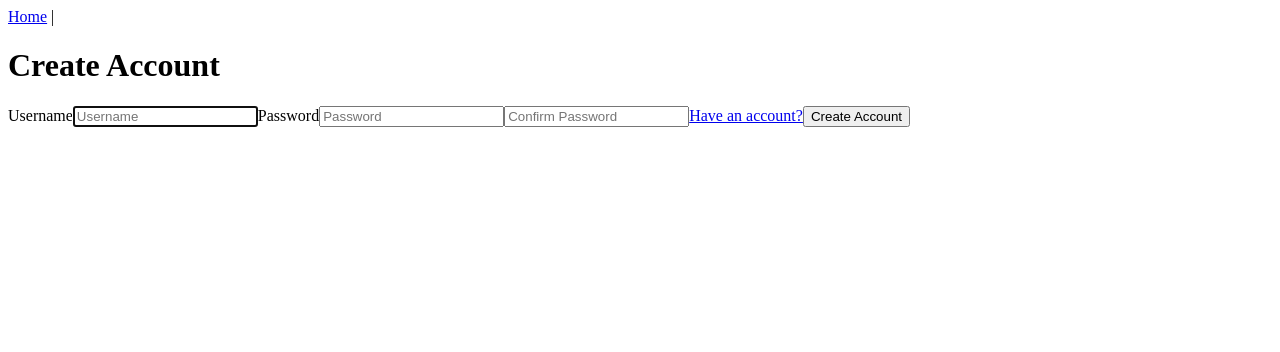
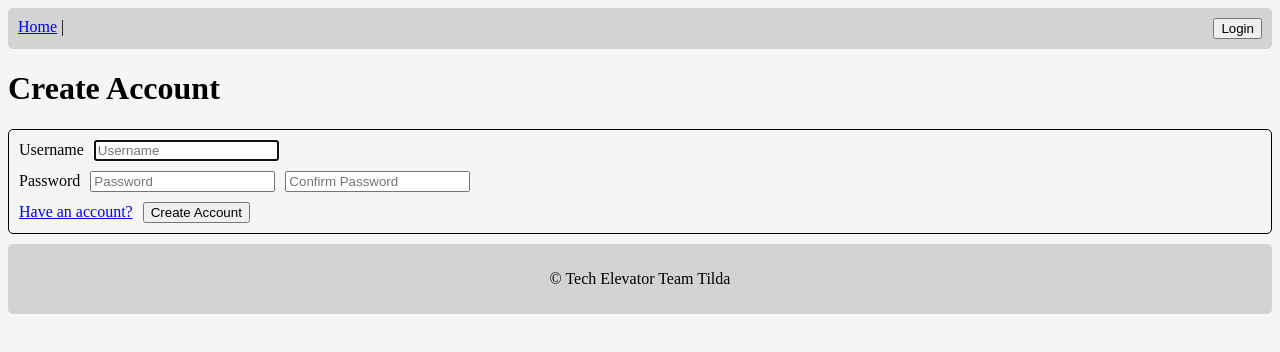
Before and after one commit to jacquelynfinucan/Play-Pals-Final-Capstone, a Vue app in the folder vue/: page /register in a window 1280 px wide. Shown: the top 352 px of the page. Built offline with nearby package versions, Linux system fonts and the light colour scheme.

Commit message:
Added a Home page for the base path, switched the the login path to a Profile page, added a footer and header components, and did some inital styling of the components

```diff
--- a/vue/src/App.vue
+++ b/vue/src/App.vue
@@ -1,9 +1,25 @@
 <template>
   <div id="app">
-    <div id="nav">
-      <router-link v-bind:to="{ name: 'home' }">Home</router-link>&nbsp;|&nbsp;
-      <router-link v-bind:to="{ name: 'logout' }" v-if="$store.state.token != ''">Logout</router-link>
-    </div>
+    <header-top />
     <router-view />
+    <footer-bottom />
   </div>
 </template>
+
+<script>
+import HeaderTop from '@/components/HeaderTop.vue';
+import FooterBottom from '@/components/FooterBottom.vue';
+
+export default {
+  components: {
+    HeaderTop,
+    FooterBottom
+  }
+};
+</script>
+
+<style>
+body {
+  background-color: whitesmoke;
+}
+</style>
--- /dev/null
+++ b/vue/src/components/FooterBottom.vue
@@ -0,0 +1,22 @@
+<template>
+  <div class="footer">
+    <p>© Tech Elevator Team Tilda</p>
+  </div>
+</template>
+
+<script>
+export default {
+  name: "footer-bottom"
+};
+</script>
+
+<style scoped>
+.footer {
+    background-color: lightgrey;
+    text-align: center;
+    padding-top: 10px;
+    padding-bottom: 10px;
+
+    border-radius: 5px;
+}
+</style>
--- /dev/null
+++ b/vue/src/components/HeaderTop.vue
@@ -0,0 +1,47 @@
+<template>
+  <div class="header">
+    <nav>
+      <router-link v-bind:to="{ name: 'home' }">Home</router-link>&nbsp;|&nbsp;
+      <router-link v-bind:to="{ name: 'profile' }" v-if="$store.state.token != ''">Profile</router-link>
+    </nav>
+    <div class="login-controls">
+      <router-link tag="button" v-bind:to="{ name: 'login' }" v-if="$store.state.token == ''">Login</router-link>
+      <router-link tag="button" v-bind:to="{ name: 'logout' }" v-if="$store.state.token != ''">Logout</router-link>
+    </div>
+  </div>
+</template>
+
+<script>
+export default {
+  name: "header-top"
+};
+</script>
+
+<style scoped>
+.header {
+  background-color: lightgrey;
+
+  padding-top: 10px;
+  padding-bottom: 10px;
+  padding-left: 10px;
+  padding-right: 10px;
+
+  border-radius: 5px;
+
+  display: grid;
+  grid-template-columns: 1fr 1fr;
+  grid-template-areas:
+    "nav login";
+}
+
+nav {
+  grid-area: nav;
+}
+
+.login-controls {
+  grid-area: login;
+
+  display: flex;
+  justify-content: right;
+}
+</style>
--- a/vue/src/router/index.js
+++ b/vue/src/router/index.js
@@ -1,10 +1,12 @@
 import Vue from 'vue'
 import Router from 'vue-router'
-import Home from '../views/Home.vue'
+import Profile from '../views/Profile.vue'
 import Login from '../views/Login.vue'
 import Logout from '../views/Logout.vue'
 import Register from '../views/Register.vue'
 import store from '../store/index'
+import Home from '@/views/Home.vue'
+import NotFound from '@/views/NotFound.vue'
 
 Vue.use(Router)
 
@@ -26,7 +28,7 @@ const router = new Router({
       name: 'home',
       component: Home,
       meta: {
-        requiresAuth: true
+        requiresAuth: false
       }
     },
     {
@@ -53,6 +55,22 @@ const router = new Router({
         requiresAuth: false
       }
     },
+    {
+      path: "/profile",
+      name: "profile",
+      component: Profile,
+      meta: {
+        requiresAuth: true
+      }
+    },
+    {
+      path: "*",
+      name: "not-found",
+      component: NotFound,
+      meta: {
+        requiresAuth: false
+      }
+    }
   ]
 })
 
--- a/vue/src/views/Home.vue
+++ b/vue/src/views/Home.vue
@@ -1,7 +1,16 @@
 <template>
   <div class="home">
-    <h1>Home</h1>
-    <p>You must be authenticated to see this</p>
+    <h1>Pet Pals</h1>
+    <h2>Welcome to Pet Pals!</h2>
+    <div>
+      <h3>Pet Pals offers you the abilty to:</h3>
+      <ul>
+        <li> Find other pets for play dates </li>
+        <li> Find other pets for play dates </li>
+        <li> Find other pets for play dates </li>
+      </ul>
+    </div>
+    <h3>New users register <router-link v-bind:to="{name: 'register'}">HERE</router-link> to get started with your new pet adventures!</h3>
   </div>
 </template>
 
@@ -10,3 +19,7 @@ export default {
   name: "home"
 };
 </script>
+
+<style scoped>
+
+</style>
--- a/vue/src/views/Login.vue
+++ b/vue/src/views/Login.vue
@@ -12,6 +12,10 @@
         role="alert"
         v-if="this.$route.query.registration"
       >Thank you for registering, please sign in.</div>
+
+      <div class="input-controls">
+
+        <div class="username-control">
           <label for="username" class="sr-only">Username</label>
           <input
             type="text"
@@ -22,6 +26,9 @@
             required
             autofocus
           />
+        </div>
+
+        <div class="password-control">
           <label for="password" class="sr-only">Password</label>
           <input
             type="password"
@@ -31,8 +38,13 @@
             v-model="user.password"
             required
           />
+        </div>
+
         <router-link :to="{ name: 'register' }">Need an account?</router-link>
-      <button type="submit">Sign in</button>
+        <button id="submit" type="submit">Sign in</button>
+
+      </div>
+
     </form>
   </div>
 </template>
@@ -60,7 +72,7 @@ export default {
           if (response.status == 200) {
             this.$store.commit("SET_AUTH_TOKEN", response.data.token);
             this.$store.commit("SET_USER", response.data.user);
-            this.$router.push("/");
+            this.$router.push({name: 'profile'});
           }
         })
         .catch(error => {
@@ -74,3 +86,36 @@ export default {
   }
 };
 </script>
+
+
+<style scoped>
+#login {
+  margin-bottom: 10px;
+}
+
+.input-controls {
+  border: solid 1px black;
+  border-radius: 5px;
+  padding: 10px;
+}
+
+.username-control {
+  padding-bottom: 10px;
+}
+
+.password-control {
+  padding-bottom: 10px;
+}
+
+#username {
+  margin-left: 10px;
+}
+
+#password {
+  margin-left: 10px;
+}
+
+#submit {
+  margin-left: 10px;
+}
+</style>
--- /dev/null
+++ b/vue/src/views/NotFound.vue
@@ -0,0 +1,15 @@
+<template>
+  <div class="not-found">
+    <h1>404 Not Found</h1>
+  </div>
+</template>
+
+<script>
+export default {
+  name: "not-found"
+};
+</script>
+
+<style scoped>
+
+</style>
--- /dev/null
+++ b/vue/src/views/Profile.vue
@@ -0,0 +1,12 @@
+<template>
+  <div class="profile">
+    <h1>Profile</h1>
+    <p>You must be authenticated to see this</p>
+  </div>
+</template>
+
+<script>
+export default {
+  name: "profile"
+};
+</script>
--- a/vue/src/views/Register.vue
+++ b/vue/src/views/Register.vue
@@ -5,6 +5,10 @@
       <div class="alert alert-danger" role="alert" v-if="registrationErrors">
         {{ registrationErrorMsg }}
       </div>
+
+      <div class="input-controls">
+
+        <div class="username-control">
           <label for="username" class="sr-only">Username</label>
           <input
             type="text"
@@ -15,6 +19,9 @@
             required
             autofocus
           />
+        </div>
+
+        <div class="password-control">
           <label for="password" class="sr-only">Password</label>
           <input
             type="password"
@@ -32,10 +39,15 @@
             v-model="user.confirmPassword"
             required
           />
+        </div>
+
         <router-link :to="{ name: 'login' }">Have an account?</router-link>
-      <button class="btn btn-lg btn-primary btn-block" type="submit">
+        <button id="submit" class="btn btn-lg btn-primary btn-block" type="submit">
           Create Account
         </button>
+
+      </div>
+
     </form>
   </div>
 </template>
@@ -90,4 +102,38 @@ export default {
 };
 </script>
 
-<style></style>
+<style scoped>
+#register {
+  margin-bottom: 10px;
+}
+
+.input-controls {
+  border: solid 1px black;
+  border-radius: 5px;
+  padding: 10px;
+}
+
+.username-control {
+  padding-bottom: 10px;
+}
+
+.password-control {
+  padding-bottom: 10px;
+}
+
+#username {
+  margin-left: 10px;
+}
+
+#password {
+  margin-left: 10px;
+}
+
+#confirmPassword {
+  margin-left: 10px;
+}
+
+#submit {
+  margin-left: 10px;
+}
+</style>
```
Also changed, not shown: 1 other file (tests, documents, lock files or other folders). Lines whose indentation alone changed are shown as unchanged.
